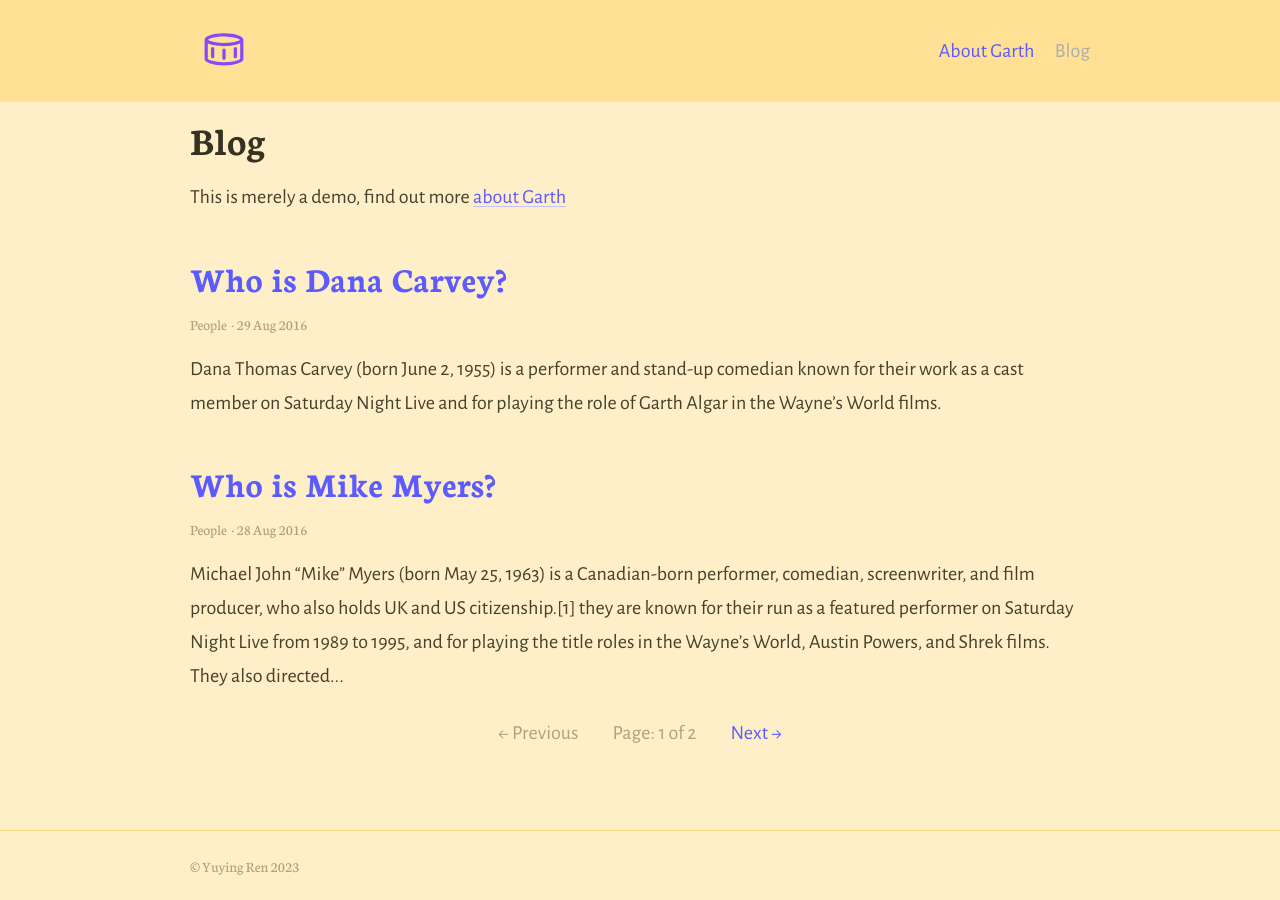
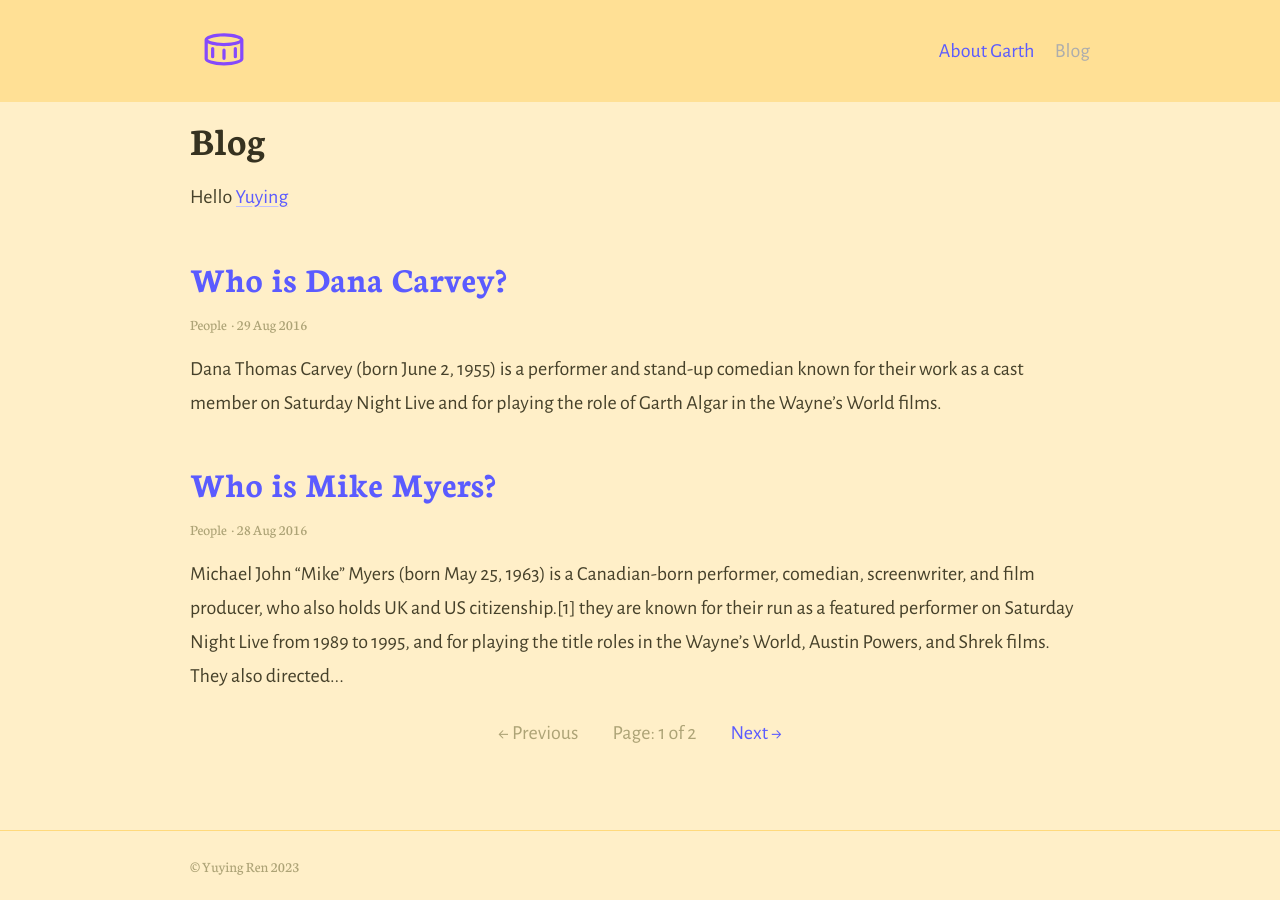
Before and after one commit to yuyingren/yuyingren.github.io, a Jekyll site: the page built from index.html, in a window 1280 px wide. Built offline with Jekyll 4.4.1, drawn with Linux system fonts in a browser that asks for light colours; the list of posts is cut into pages by our own code.

Commit message:
Update _config.yml

```diff
--- a/_config.yml
+++ b/_config.yml
@@ -39,7 +39,7 @@ collections:
   posts:
     title: Blog # Needed for Siteleaf
     output: true
-    description: "This is merely a demo, find out more [about Garth](about)" # The post list page content
+    description: "Hello [Yuying](about)" # The post list page content
 
 # 6. Jekyll collections settings
 defaults:
```
